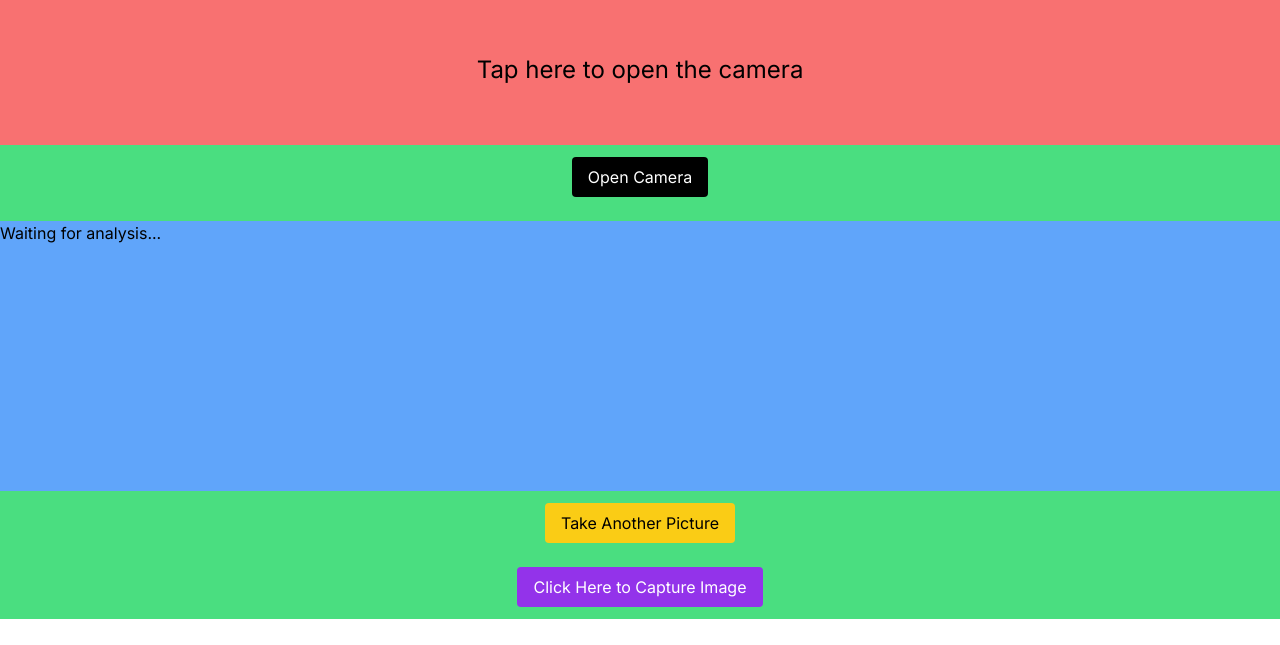
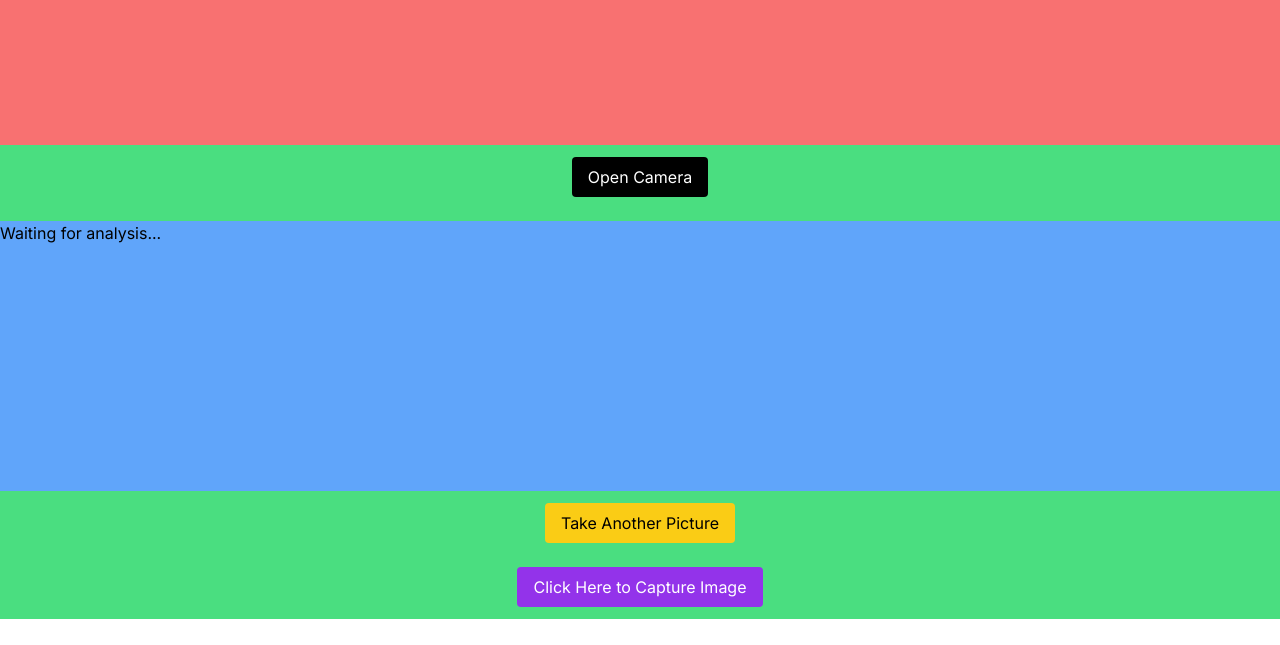
Before and after one commit to derikaquary/26-plant-disease-identifier, a Next.js app: page /plant_analyzer in a window 1280 px wide. Shown: the part 155-800 px from the top of the page. Built offline with nearby package versions, Linux system fonts and the light colour scheme; no server answers.

Commit message:
remove the P tap here

```diff
--- a/app/plant_analyzer/page.js
+++ b/app/plant_analyzer/page.js
@@ -147,9 +147,7 @@ const PlantAnalyzer = () => {
         ) : (
           <video ref={videoRef} autoPlay muted />
         )}
-        {!stream && !capturedImage && (
-          <p className="text-2xl ">Tap here to open the camera</p>
-        )}
+
         {error && <p>Error: {error}</p>}
       </div>
       {stream && (
```
